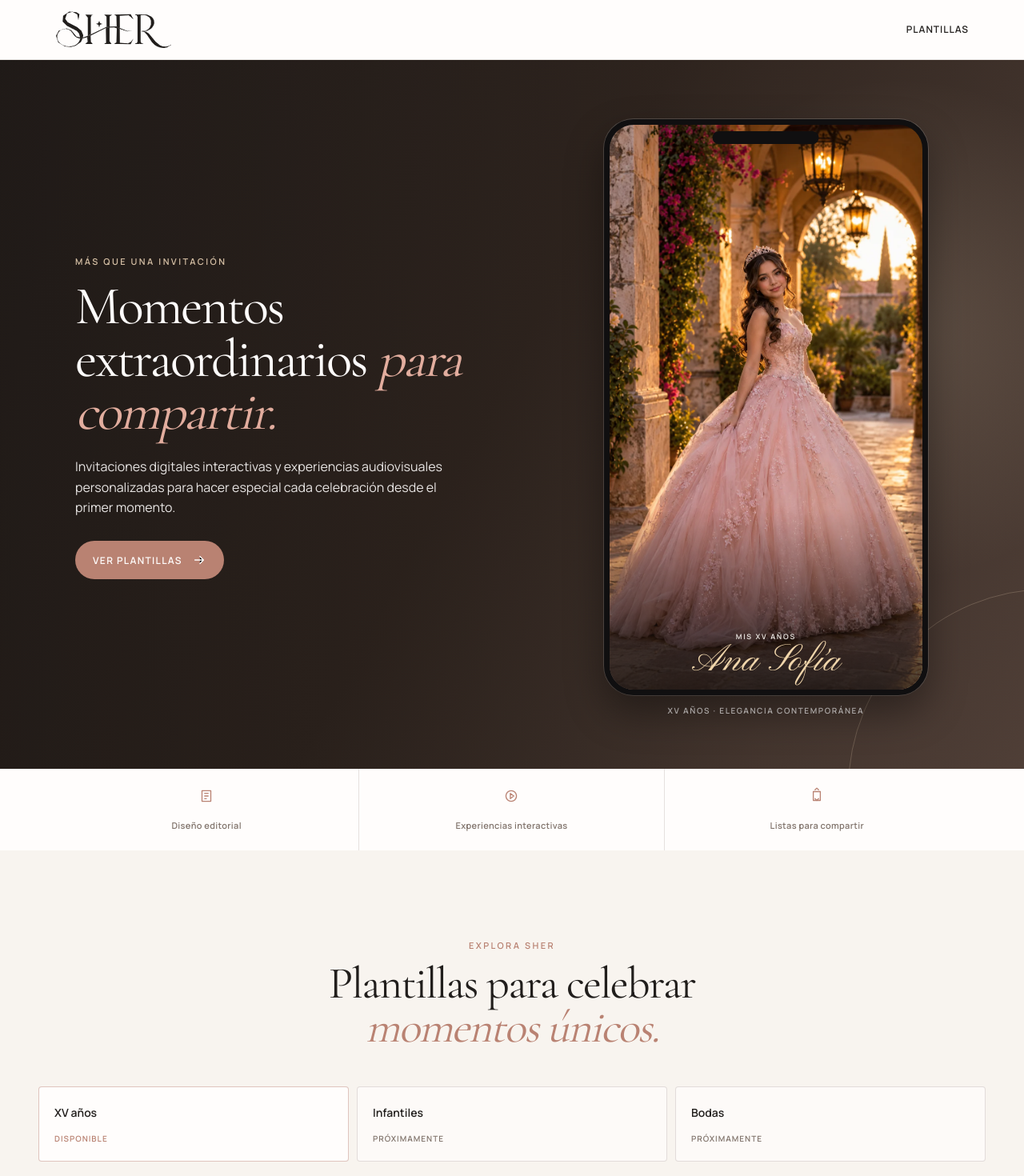
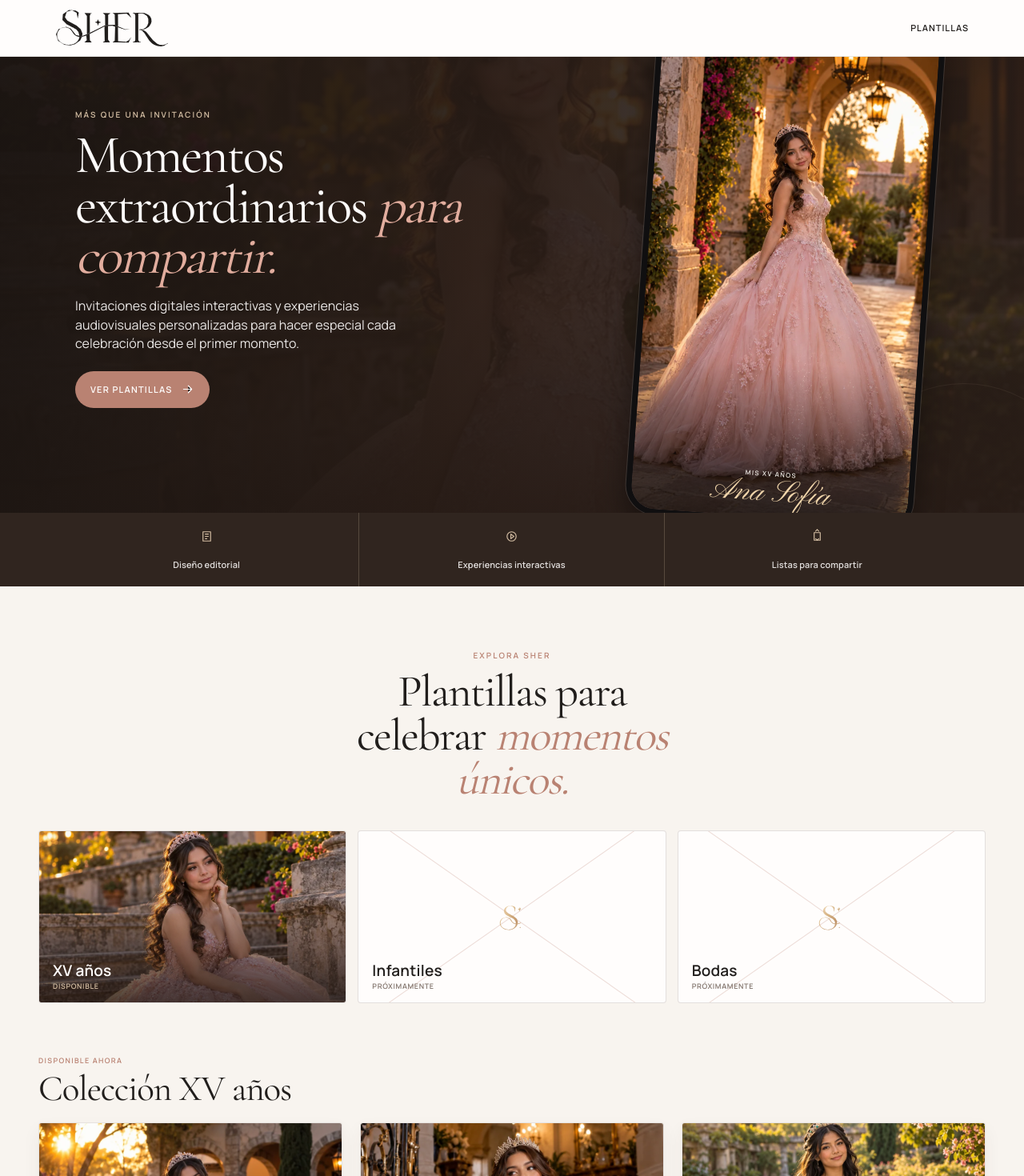
Before and after one commit to alecsis96/invitaciones-digitales, a Next.js app: page / in a window 1280 px wide. Shown: the top 1470 px of the page at 80% size. Built offline with nearby package versions, Linux system fonts and the light colour scheme.

Commit message:
style: refine SHER home visual direction

```diff
--- a/src/components/sher/SherCategories.tsx
+++ b/src/components/sher/SherCategories.tsx
@@ -1,3 +1,4 @@
+import Image from "next/image";
 import { catalogCategories } from "@/data/catalog";
 import styles from "./SherHome.module.css";
 
@@ -5,9 +6,16 @@ export function SherCategories() {
   return (
     <ul className={styles.categories} aria-label="Categorías de invitaciones">
       {catalogCategories.map((category) => (
-        <li key={category.id}>
-          <span>{category.label}</span>
-          <strong>{category.available ? "Disponible" : "Próximamente"}</strong>
+        <li key={category.id} className={category.available ? styles.categoryAvailable : styles.categoryUpcoming}>
+          {"cover" in category ? (
+            <Image className={styles.categoryImage} src={category.cover} alt={category.coverAlt} fill sizes="(min-width: 700px) 31vw, calc((100vw - 64px) / 3)" />
+          ) : (
+            <Image className={styles.categoryMonogram} src="/brand/monogram-gold.svg" alt="" aria-hidden="true" width={44} height={44} />
+          )}
+          <div className={styles.categoryContent}>
+            <span>{category.label}</span>
+            <strong>{category.available ? "Disponible" : "Próximamente"}</strong>
+          </div>
         </li>
       ))}
     </ul>
--- a/src/components/sher/SherHero.tsx
+++ b/src/components/sher/SherHero.tsx
@@ -5,6 +5,9 @@ import styles from "./SherHome.module.css";
 export function SherHero() {
   return (
     <section className={styles.hero} aria-labelledby="sher-hero-title">
+      <div className={styles.heroBackdrop} aria-hidden="true">
+        <Image src="/images/xv-01/ana/ana-sofia-03.webp" alt="" fill priority sizes="100vw" />
+      </div>
       <div className={styles.heroGlow} aria-hidden="true" />
       <div className={styles.heroInner}>
         <div className={styles.heroCopy}>
@@ -25,7 +28,7 @@ export function SherHero() {
               alt="Vista previa de la invitación XV Elegancia Contemporánea"
               fill
               priority
-              sizes="(min-width: 1080px) 405px, (min-width: 700px) 39vw, min(78vw, 330px)"
+              sizes="(min-width: 1080px) 360px, (min-width: 700px) 34vw, 43vw"
             />
             <div className={styles.phoneOverlay} aria-hidden="true">
               <span>Mis XV años</span>
--- a/src/components/sher/SherHome.module.css
+++ b/src/components/sher/SherHome.module.css
@@ -6,300 +6,126 @@
   font-family:var(--sher-ui);
 }
 
-.skipLink {
-  position:absolute;
-  z-index:20;
-  left:16px;
-  top:-56px;
-  min-height:44px;
-  padding:12px 16px;
-  border-radius:0 0 8px 8px;
-  background:var(--sher-charcoal);
-  color:var(--sher-warm-white);
-  font:600 13px var(--sher-ui);
-  text-decoration:none;
-}
-
+.skipLink { position:absolute; z-index:30; top:-56px; left:16px; min-height:44px; padding:12px 16px; border-radius:0 0 8px 8px; background:var(--sher-charcoal); color:var(--sher-warm-white); font:600 13px var(--sher-ui); text-decoration:none; }
 .skipLink:focus { top:0; }
 
-.header {
-  position:relative;
-  z-index:5;
-  border-bottom:1px solid rgba(129,116,108,.18);
-  background:rgba(255,253,252,.98);
-}
+.header { position:relative; z-index:10; border-bottom:1px solid rgba(129,116,108,.18); background:rgba(255,253,252,.98); }
+.headerInner { display:flex; min-height:66px; max-width:1240px; margin:0 auto; padding:7px 20px; align-items:center; justify-content:space-between; gap:18px; }
+.brand { display:flex; flex-shrink:0; align-items:center; }
+.brand img { display:block; width:124px; height:auto; }
+.headerLink { display:inline-grid; min-height:44px; padding:0 1px; align-items:center; border-bottom:1px solid transparent; color:var(--sher-charcoal); font:600 11px var(--sher-ui); letter-spacing:.09em; text-decoration:none; text-transform:uppercase; }
+.headerLink:hover { border-color:var(--sher-rose-gold); }
+.headerLink:focus-visible,.primaryAction:focus-visible,.templateAction:focus-visible { outline:3px solid var(--sher-champagne); outline-offset:4px; }
 
-.headerInner {
-  display:flex;
-  min-height:74px;
-  max-width:1240px;
-  margin:0 auto;
-  padding:9px 20px;
-  align-items:center;
-  justify-content:space-between;
-  gap:18px;
-}
+.hero { position:relative; overflow:hidden; background:#30251f; color:var(--sher-warm-white); }
+.heroBackdrop { position:absolute; z-index:0; inset:0; opacity:.34; }
+.heroBackdrop img { object-fit:cover; object-position:center 38%; }
+.hero:after { content:""; position:absolute; z-index:1; inset:0; background:linear-gradient(104deg,rgba(26,20,17,.93) 0%,rgba(39,27,21,.8) 48%,rgba(48,33,26,.45) 100%),linear-gradient(0deg,rgba(31,22,18,.78),transparent 46%); }
+.heroGlow { position:absolute; z-index:1; right:-80px; bottom:-148px; width:310px; height:310px; border:1px solid rgba(214,192,165,.22); border-radius:50%; }
+.heroInner { position:relative; z-index:2; display:grid; max-width:1240px; margin:0 auto; padding:48px 24px 0; align-content:start; }
+.heroCopy { display:grid; max-width:305px; justify-items:start; }
+.eyebrow { margin:0 0 13px; color:var(--sher-champagne); font:600 10px/1.3 var(--sher-ui); letter-spacing:.21em; text-transform:uppercase; }
+.hero h1 { max-width:300px; margin:0; color:var(--sher-warm-white); font-family:var(--font-sher-editorial),Georgia,serif; font-size:clamp(43px,10.5vw,67px); font-weight:400; line-height:.94; letter-spacing:-.035em; }
+.hero h1 em { color:#e2ad9e; font-style:italic; }
+.description { max-width:288px; margin:19px 0 22px; color:rgba(255,253,252,.9); font:400 14px/1.48 var(--sher-ui); }
+.primaryAction { display:inline-flex; min-height:46px; padding:0 19px; align-items:center; gap:10px; border-radius:999px; background:var(--sher-rose-gold); color:var(--sher-warm-white); font:600 11px var(--sher-ui); letter-spacing:.11em; text-decoration:none; text-transform:uppercase; transition:background-color .2s ease,transform .2s ease; }
+.primaryAction:hover { background:#a97062; transform:translateY(-1px); }
+.primaryAction svg,.templateAction svg { width:17px; height:17px; stroke:currentColor; stroke-linecap:round; stroke-linejoin:round; stroke-width:1.4; }
+.preview { position:relative; display:grid; width:min(43vw,176px); margin:-3px 8px -10px auto; gap:7px; justify-items:center; }
+.phone { position:relative; width:100%; aspect-ratio:9 / 16; overflow:hidden; border:5px solid #100f10; border-radius:25px; background:#100f10; box-shadow:0 16px 36px rgba(0,0,0,.44),0 0 0 1px rgba(255,255,255,.17); transform:rotate(4deg); }
+.phone img { object-fit:cover; object-position:center 32%; }
+.phoneSpeaker { position:absolute; z-index:2; top:6px; left:50%; width:34%; height:11px; border-radius:999px; background:#100f10; transform:translateX(-50%); }
+.phoneOverlay { position:absolute; z-index:1; inset:auto 0 0; display:grid; min-height:31%; padding:19px 12px 12px; align-content:end; background:linear-gradient(transparent,rgba(21,15,12,.8)); text-align:center; }
+.phoneOverlay span { color:rgba(255,252,246,.92); font:600 7px var(--sher-ui); letter-spacing:.17em; text-transform:uppercase; }
+.phoneOverlay strong { margin-top:5px; color:#f1d6ab; font:400 clamp(23px,6vw,34px)/.75 var(--font-script),cursive; }
+.preview figcaption { color:rgba(255,253,252,.75); font:600 8px var(--sher-ui); letter-spacing:.11em; text-align:center; text-transform:uppercase; }
 
-.brand { display:flex; align-items:center; flex-shrink:0; }
-.brand img { display:block; width:132px; height:auto; }
+.benefits { background:#30251f; color:var(--sher-warm-white); }
+.benefits ul { display:grid; max-width:1240px; margin:0 auto; padding:0 16px; grid-template-columns:repeat(3,minmax(0,1fr)); list-style:none; }
+.benefits li { display:grid; min-height:82px; padding:13px 7px; place-items:center; gap:6px; border-right:1px solid rgba(214,192,165,.24); color:rgba(255,253,252,.86); font:600 9px/1.3 var(--sher-ui); letter-spacing:.01em; text-align:center; }
+.benefits li:last-child { border-right:0; }
+.benefits svg { width:19px; height:19px; stroke:var(--sher-champagne); stroke-linecap:round; stroke-linejoin:round; stroke-width:1.2; }
 
-.headerLink {
-  display:inline-grid;
-  min-height:44px;
-  padding:0 1px;
-  align-items:center;
-  border-bottom:1px solid transparent;
-  color:var(--sher-charcoal);
-  font:600 12px var(--sher-ui);
-  letter-spacing:.08em;
-  text-decoration:none;
-  text-transform:uppercase;
-}
+.catalog { scroll-margin-top:20px; padding:52px 24px 64px; background:var(--sher-ivory); }
+.catalogIntro,.collectionHeading { max-width:1240px; margin:0 auto; }
+.catalogIntro { text-align:center; }
+.catalogIntro .eyebrow { margin-bottom:11px; color:var(--sher-rose-gold); }
+.catalog h2,.collection h3,.templateCard h4 { font-family:var(--font-sher-editorial),Georgia,serif; font-weight:400; }
+.catalog h2 { max-width:440px; margin:0 auto; font-size:clamp(37px,9.8vw,56px); line-height:.98; letter-spacing:-.03em; }
+.catalog h2 em { color:var(--sher-rose-gold); font-style:italic; }
 
-.headerLink:hover { border-color:var(--sher-rose-gold); }
-.headerLink:focus-visible,.primaryAction:focus-visible { outline:3px solid var(--sher-champagne); outline-offset:4px; }
+.categories { display:grid; max-width:1240px; margin:30px auto 50px; padding:0; grid-template-columns:repeat(3,minmax(0,1fr)); gap:8px; list-style:none; }
+.categories li { position:relative; display:grid; min-width:0; aspect-ratio:3 / 4; overflow:hidden; border:1px solid rgba(129,116,108,.22); border-radius:4px; background:var(--sher-warm-white); }
+.categoryImage { object-fit:cover; object-position:center 30%; }
+.categoryAvailable:after { content:""; position:absolute; inset:0; background:linear-gradient(0deg,rgba(35,24,20,.8),rgba(35,24,20,.02) 68%); }
+.categoryUpcoming { place-items:center; background:#f7ede1; }
+.categoryUpcoming:before,.categoryUpcoming:after { content:""; position:absolute; width:130%; height:1px; background:rgba(185,130,114,.28); transform:rotate(-35deg); }
+.categoryUpcoming:after { transform:rotate(35deg); }
+.categoryMonogram { position:relative; z-index:1; width:25px; height:25px; opacity:.72; }
+.categoryContent { position:absolute; z-index:2; right:8px; bottom:8px; left:8px; display:grid; gap:3px; }
+.categoryContent span { color:var(--sher-charcoal); font:600 10px/1.05 var(--sher-ui); letter-spacing:.01em; overflow-wrap:anywhere; }
+.categoryAvailable .categoryContent span { color:var(--sher-warm-white); }
+.categoryContent strong { color:var(--sher-taupe); font:600 7px/1.1 var(--sher-ui); letter-spacing:.075em; text-transform:uppercase; }
+.categoryAvailable .categoryContent strong { color:var(--sher-champagne); }
 
-.hero {
-  position:relative;
-  isolation:isolate;
-  overflow:hidden;
-  background:linear-gradient(118deg,#28211e 0%,#30251f 48%,#514038 100%);
-  color:var(--sher-warm-white);
-}
-
-.hero:before {
-  content:"";
-  position:absolute;
-  z-index:-1;
-  inset:0;
-  background:linear-gradient(90deg,rgba(19,16,14,.4),rgba(19,16,14,.03) 74%),radial-gradient(circle at 88% 38%,rgba(214,192,165,.2),transparent 25%);
-}
-
-.heroGlow {
-  position:absolute;
-  z-index:-1;
-  width:500px;
-  height:500px;
-  right:-280px;
-  bottom:-275px;
-  border:1px solid rgba(214,192,165,.25);
-  border-radius:50%;
-}
-
-.heroInner {
-  display:grid;
-  max-width:1240px;
-  min-height:650px;
-  margin:0 auto;
-  padding:64px 24px 48px;
-  grid-template-columns:minmax(0,1fr);
-  align-items:center;
-  gap:44px;
-}
-
-.heroCopy { display:grid; max-width:620px; justify-items:start; }
-
-.eyebrow {
-  margin:0 0 16px;
-  color:var(--sher-champagne);
-  font:600 11px/1.3 var(--sher-ui);
-  letter-spacing:.22em;
-  text-transform:uppercase;
-}
-
-.hero h1 {
-  max-width:560px;
-  margin:0;
-  color:var(--sher-warm-white);
-  font-family:var(--font-sher-editorial),Georgia,serif;
-  font-size:clamp(44px,11vw,67px);
-  font-weight:400;
-  line-height:.98;
-  letter-spacing:-.035em;
-}
-
-.hero h1 em { color:#e2ad9e; font-style:italic; }
-
-.description {
-  max-width:500px;
-  margin:24px 0 29px;
-  color:rgba(255,253,252,.89);
-  font:400 16px/1.58 var(--sher-ui);
-}
-
-.primaryAction {
-  display:inline-flex;
-  min-height:48px;
-  padding:0 22px;
-  align-items:center;
-  gap:12px;
-  border-radius:999px;
-  background:var(--sher-rose-gold);
-  color:var(--sher-warm-white);
-  font:600 12px var(--sher-ui);
-  letter-spacing:.11em;
-  text-decoration:none;
-  text-transform:uppercase;
-  transition:background-color .2s ease,transform .2s ease;
-}
-
-.primaryAction:hover { background:#a97062; transform:translateY(-1px); }
-.primaryAction svg { width:18px; height:18px; stroke:currentColor; stroke-linecap:round; stroke-linejoin:round; stroke-width:1.4; }
-
-.preview {
-  display:grid;
-  width:min(78vw,330px);
-  margin:0 auto;
-  gap:12px;
-  justify-items:center;
-}
-
-.phone {
-  position:relative;
-  width:100%;
-  aspect-ratio:9 / 16;
-  overflow:hidden;
-  border:7px solid #100f10;
-  border-radius:37px;
-  background:#100f10;
-  box-shadow:0 22px 48px rgba(0,0,0,.37),0 0 0 1px rgba(255,255,255,.18);
-}
-
-.phone img { object-fit:cover; object-position:center 32%; }
-.phoneSpeaker { position:absolute; z-index:2; top:8px; left:50%; width:34%; height:16px; border-radius:999px; background:#100f10; transform:translateX(-50%); }
-
-.phoneOverlay {
-  position:absolute;
-  z-index:1;
-  inset:auto 0 0;
-  display:grid;
-  min-height:32%;
-  padding:28px 20px 17px;
-  align-content:end;
-  background:linear-gradient(transparent,rgba(21,15,12,.8));
-  text-align:center;
-}
-
-.phoneOverlay span { color:rgba(255,252,246,.92); font:600 9px var(--sher-ui); letter-spacing:.2em; text-transform:uppercase; }
-.phoneOverlay strong { margin-top:7px; color:#f1d6ab; font:400 clamp(38px,10vw,48px)/.75 var(--font-script),cursive; }
-.preview figcaption { color:rgba(255,253,252,.78); font:600 10px var(--sher-ui); letter-spacing:.16em; text-align:center; text-transform:uppercase; }
-
-.benefits { background:var(--sher-warm-white); }
-.benefits ul {
-  display:grid;
-  max-width:1240px;
-  margin:0 auto;
-  padding:0;
-  grid-template-columns:repeat(2,minmax(0,1fr));
-  list-style:none;
-}
-
-.benefits li {
-  display:grid;
-  min-height:94px;
-  padding:18px 16px;
-  place-items:center;
-  gap:8px;
-  border-right:1px solid rgba(129,116,108,.2);
-  border-bottom:1px solid rgba(129,116,108,.2);
-  color:var(--sher-taupe);
-  font:600 11px/1.3 var(--sher-ui);
-  letter-spacing:.03em;
-  text-align:center;
-}
-
-.benefits li:nth-child(2) { border-right:0; }
-.benefits li:last-child { grid-column:1 / -1; border-bottom:0; border-right:0; }
-.benefits svg { width:22px; height:22px; stroke:var(--sher-rose-gold); stroke-linecap:round; stroke-linejoin:round; stroke-width:1.2; }
+.collection { max-width:1240px; margin:0 auto; }
+.collectionHeading { display:grid; gap:6px; margin-bottom:20px; }
+.collectionKicker,.templateCode { margin:0; color:var(--sher-rose-gold); font:600 9px/1.3 var(--sher-ui); letter-spacing:.15em; text-transform:uppercase; }
+.collection h3 { margin:0; font-size:clamp(32px,8vw,45px); line-height:1; letter-spacing:-.025em; }
+.templateGrid { display:grid; gap:14px; }
+.templateCard { display:grid; min-width:0; grid-template-columns:42% minmax(0,1fr); overflow:hidden; border:1px solid rgba(129,116,108,.2); border-radius:4px; background:var(--sher-warm-white); box-shadow:0 9px 22px rgba(72,56,46,.055); }
+.templateCover { position:relative; min-height:202px; overflow:hidden; background:var(--sher-champagne); }
+.templateCover img { object-fit:cover; object-position:center 30%; }
+.templateContent { display:grid; min-width:0; padding:18px 15px 16px; align-content:start; }
+.templateCard h4 { margin:6px 0 8px; font-size:25px; line-height:.96; letter-spacing:-.025em; }
+.templateContent > p:not(.templateCode) { margin:0; color:var(--sher-taupe); font:400 12px/1.42 var(--sher-ui); }
+.templateAction { display:inline-flex; width:max-content; min-height:40px; margin-top:11px; align-items:center; gap:7px; border-bottom:1px solid var(--sher-rose-gold); color:var(--sher-charcoal); font:600 9px var(--sher-ui); letter-spacing:.09em; text-decoration:none; text-transform:uppercase; }
+.templateAction:hover { color:var(--sher-rose-gold); }
 
 @media (min-width:700px) {
-  .headerInner { padding-left:36px; padding-right:36px; }
-  .brand img { width:148px; }
-  .heroInner { min-height:615px; padding:64px 52px; grid-template-columns:minmax(0,1.12fr) minmax(260px,.88fr); gap:36px; }
-  .preview { width:min(35vw,330px); }
-  .benefits ul { padding:0 36px; grid-template-columns:repeat(3,minmax(0,1fr)); }
-  .benefits li,.benefits li:nth-child(2) { min-height:102px; border-bottom:0; border-right:1px solid rgba(129,116,108,.2); }
-  .benefits li:last-child { grid-column:auto; border-right:0; }
+  .headerInner { min-height:70px; padding-right:36px; padding-left:36px; }
+  .brand img { width:144px; }
+  .heroInner { min-height:554px; padding:60px 52px 0; grid-template-columns:minmax(0,1fr) minmax(220px,.8fr); align-items:center; }
+  .heroCopy { max-width:490px; }
+  .hero h1 { max-width:470px; }
+  .description { max-width:410px; font-size:15px; }
+  .preview { position:absolute; right:54px; bottom:-20px; width:min(34vw,252px); margin:0; }
+  .phone { border-width:6px; border-radius:31px; }
+  .phoneOverlay { padding:25px 16px 15px; }
+  .phoneOverlay span { font-size:8px; }
+  .phoneOverlay strong { font-size:39px; }
+  .benefits ul { padding:0 36px; }
+  .benefits li { min-height:86px; font-size:10px; }
+  .catalog { scroll-margin-top:28px; padding:68px 36px 80px; }
+  .categories { margin-top:36px; margin-bottom:58px; gap:14px; }
+  .categories li { aspect-ratio:16 / 9; }
+  .categoryContent { right:17px; bottom:15px; left:17px; gap:5px; }
+  .categoryContent span { font-size:19px; }
+  .categoryContent strong { font-size:9px; }
+  .categoryMonogram { width:42px; height:42px; }
+  .templateGrid { grid-template-columns:repeat(2,minmax(0,1fr)); gap:20px; }
+  .templateCard { grid-template-columns:1fr; }
+  .templateCover { min-height:0; aspect-ratio:4 / 3; }
+  .templateContent { padding:20px; }
+  .templateCard h4 { font-size:29px; }
+  .templateContent > p:not(.templateCode) { font-size:13px; }
+  .templateAction { min-height:42px; margin-top:14px; font-size:10px; }
 }
 
 @media (min-width:1080px) {
-  .headerInner { padding-left:48px; padding-right:48px; }
-  .heroInner { min-height:640px; padding:74px 74px 66px; grid-template-columns:minmax(0,1.1fr) minmax(350px,.9fr); gap:76px; }
-  .hero h1 { font-size:67px; }
-  .preview { width:405px; }
-  .benefits ul { padding-left:48px; padding-right:48px; }
+  .headerInner { padding-right:48px; padding-left:48px; }
+  .heroInner { min-height:570px; padding:66px 74px 0; grid-template-columns:minmax(0,1.08fr) minmax(330px,.92fr); }
+  .heroCopy { max-width:540px; }
+  .hero h1 { max-width:525px; font-size:67px; }
+  .description { max-width:450px; font-size:16px; }
+  .preview { right:98px; bottom:-31px; width:360px; }
+  .phone { border-width:7px; border-radius:37px; }
+  .benefits ul { padding:0 48px; }
+  .benefits li { min-height:92px; font-size:11px; }
+  .catalog { scroll-margin-top:36px; padding:80px 48px 94px; }
+  .categories { margin-bottom:66px; }
+  .templateGrid { grid-template-columns:repeat(3,minmax(0,1fr)); gap:22px; }
+  .templateContent { padding:21px 22px; }
 }
 
-@media (prefers-reduced-motion:reduce) {
-  .primaryAction { transition:none; }
-}
-
-.catalog {
-  scroll-margin-top:24px;
-  padding:76px 24px 84px;
-  background:var(--sher-ivory);
-}
-
-.catalogIntro,.collectionHeading { max-width:1240px; margin:0 auto; }
-.catalogIntro { text-align:center; }
-.catalogIntro .eyebrow { margin-bottom:13px; color:var(--sher-rose-gold); }
-.catalog h2,.collection h3,.templateCard h4 { font-family:var(--font-sher-editorial),Georgia,serif; font-weight:400; }
-.catalog h2 { max-width:520px; margin:0 auto; font-size:clamp(39px,10vw,56px); line-height:.98; letter-spacing:-.03em; }
-.catalog h2 em { color:var(--sher-rose-gold); font-style:italic; }
-
-.categories {
-  display:grid;
-  max-width:1240px;
-  margin:40px auto 62px;
-  padding:0;
-  gap:10px;
-  list-style:none;
-}
-
-.categories li {
-  display:flex;
-  min-height:76px;
-  padding:16px 19px;
-  align-items:center;
-  justify-content:space-between;
-  gap:16px;
-  border:1px solid rgba(129,116,108,.22);
-  border-radius:4px;
-  background:rgba(255,253,252,.7);
-}
-
-.categories span { color:var(--sher-charcoal); font:600 14px var(--sher-ui); }
-.categories strong { color:var(--sher-taupe); font:600 10px var(--sher-ui); letter-spacing:.1em; text-transform:uppercase; }
-.categories li:first-child { border-color:rgba(185,130,114,.45); background:var(--sher-warm-white); }
-.categories li:first-child strong { color:var(--sher-rose-gold); }
-
-.collection { max-width:1240px; margin:0 auto; }
-.collectionHeading { display:grid; gap:7px; margin-bottom:26px; }
-.collectionKicker,.templateCode { margin:0; color:var(--sher-rose-gold); font:600 10px/1.3 var(--sher-ui); letter-spacing:.16em; text-transform:uppercase; }
-.collection h3 { margin:0; font-size:clamp(34px,8vw,45px); line-height:1; letter-spacing:-.025em; }
-
-.templateGrid { display:grid; gap:22px; }
-.templateCard { display:grid; overflow:hidden; border:1px solid rgba(129,116,108,.2); border-radius:4px; background:var(--sher-warm-white); box-shadow:0 14px 32px rgba(72,56,46,.06); }
-.templateCover { position:relative; aspect-ratio:3 / 4; background:var(--sher-champagne); }
-.templateCover img { object-fit:cover; object-position:center; }
-.templateContent { display:grid; padding:24px 22px 23px; align-items:start; }
-.templateCard h4 { margin:8px 0 11px; font-size:31px; line-height:.98; letter-spacing:-.025em; }
-.templateContent > p:not(.templateCode) { min-height:48px; margin:0; color:var(--sher-taupe); font:400 14px/1.55 var(--sher-ui); }
-.templateAction { display:inline-flex; width:max-content; min-height:44px; margin-top:20px; align-items:center; gap:9px; border-bottom:1px solid var(--sher-rose-gold); color:var(--sher-charcoal); font:600 11px var(--sher-ui); letter-spacing:.1em; text-decoration:none; text-transform:uppercase; }
-.templateAction svg { width:17px; height:17px; stroke:currentColor; stroke-linecap:round; stroke-linejoin:round; stroke-width:1.4; }
-.templateAction:focus-visible { outline:3px solid var(--sher-champagne); outline-offset:5px; }
-.templateAction:hover { color:var(--sher-rose-gold); }
-
-@media (min-width:700px) {
-  .catalog { scroll-margin-top:32px; padding:92px 36px 100px; }
-  .categories { grid-template-columns:repeat(3,minmax(0,1fr)); margin-top:46px; margin-bottom:76px; }
-  .categories li { min-height:94px; flex-direction:column; align-items:flex-start; justify-content:center; }
-  .templateGrid { grid-template-columns:repeat(2,minmax(0,1fr)); gap:26px; }
-}
-
-@media (min-width:1080px) {
-  .catalog { scroll-margin-top:40px; padding:112px 48px 122px; }
-  .categories { margin-bottom:86px; }
-  .templateGrid { grid-template-columns:repeat(3,minmax(0,1fr)); gap:28px; }
-  .templateContent { padding:25px 24px; }
-}
+@media (prefers-reduced-motion:reduce) { .primaryAction { transition:none; } }
--- a/src/components/sher/SherTemplateCard.tsx
+++ b/src/components/sher/SherTemplateCard.tsx
@@ -9,7 +9,7 @@ export function SherTemplateCard({ template }: { template: CatalogTemplate }) {
   return (
     <article className={styles.templateCard}>
       <div className={styles.templateCover}>
-        <Image src={template.cover} alt={template.coverAlt} fill sizes="(min-width: 1080px) 360px, (min-width: 700px) calc((100vw - 108px) / 2), calc(100vw - 48px)" />
+        <Image src={template.cover} alt={template.coverAlt} fill sizes="(min-width: 1080px) 360px, (min-width: 700px) calc((100vw - 108px) / 2), 42vw" />
       </div>
       <div className={styles.templateContent}>
         <p className={styles.templateCode}>{template.id.toUpperCase()}</p>
--- a/src/data/catalog.ts
+++ b/src/data/catalog.ts
@@ -35,7 +35,13 @@ export const invitationCatalog = [
 ] as const;
 
 export const catalogCategories = [
-  { id: "xv", label: "XV años", available: true },
+  {
+    id: "xv",
+    label: "XV años",
+    available: true,
+    cover: "/images/xv-01/ana/ana-sofia-02.webp",
+    coverAlt: "Ana Sofía con vestido rosa en una escalera al atardecer",
+  },
   { id: "infantiles", label: "Infantiles", available: false },
   { id: "bodas", label: "Bodas", available: false },
 ] as const;
```
